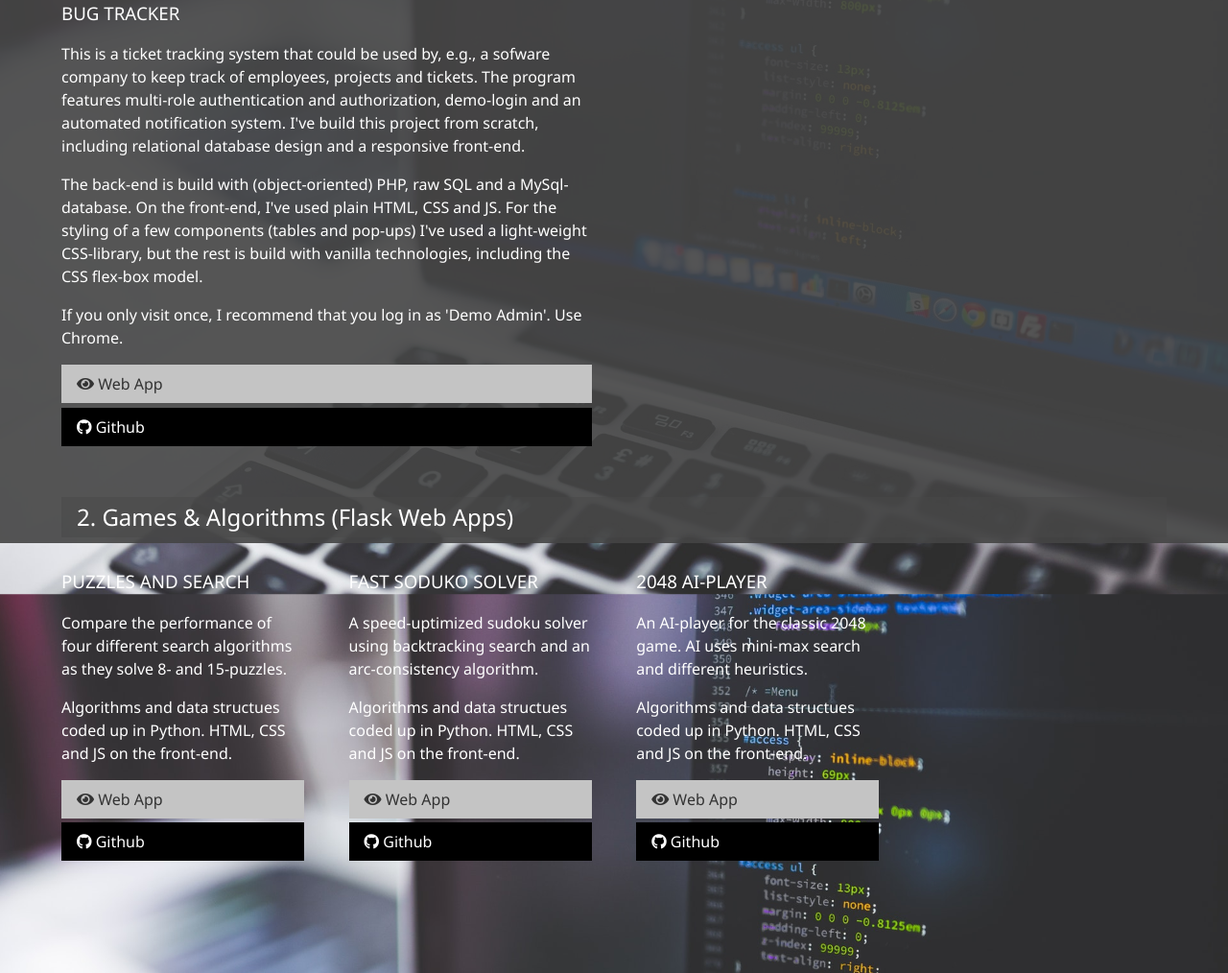
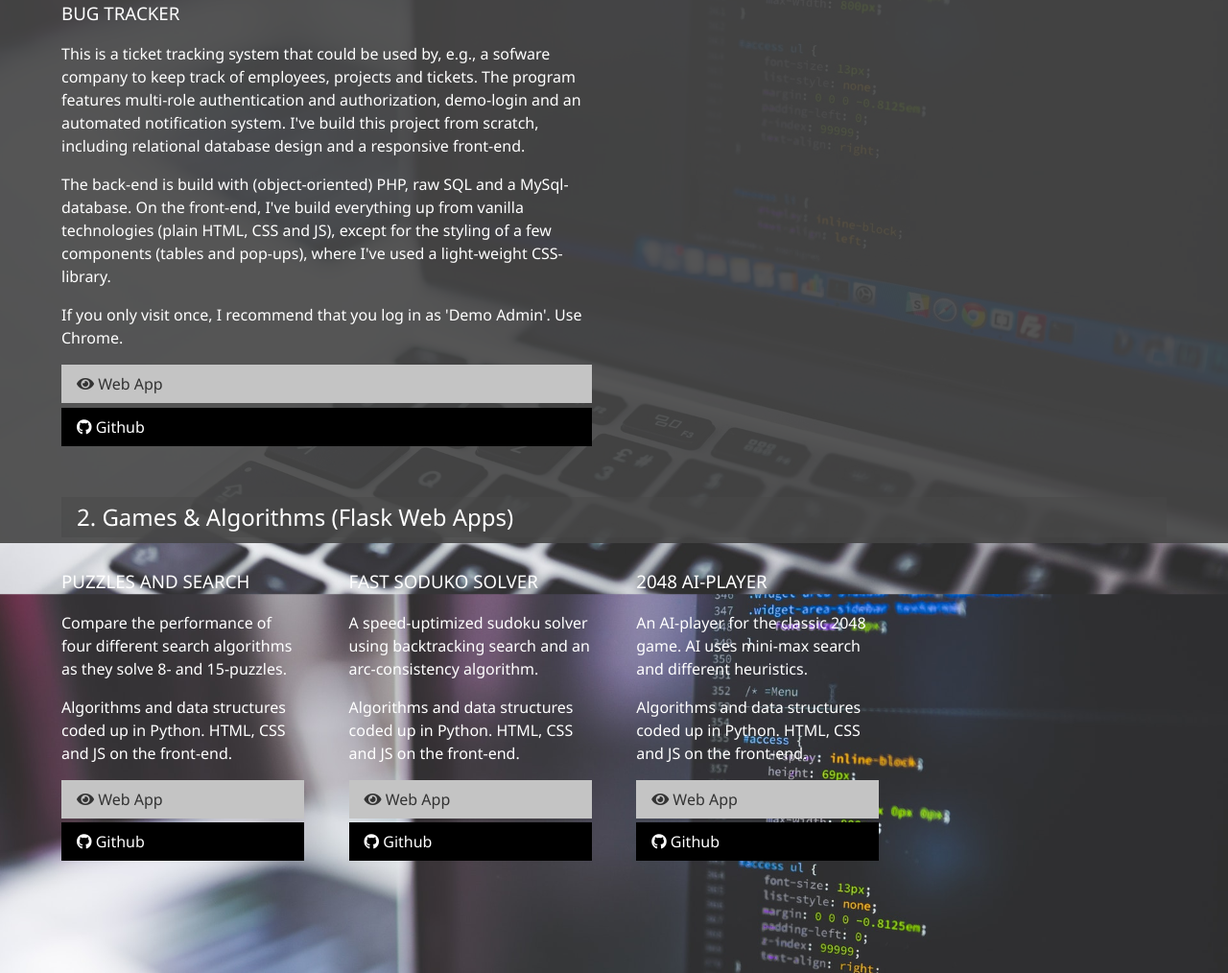
Before and after one commit to KristianMSchmidt/flask-portfolio, a Flask app: page /projects in a window 1280 px wide. Shown: the part 234-1248 px from the top of the page at 96% size. Run offline with Flask 2, Linux system fonts and the light colour scheme; some libraries are stand-ins or nearby versions.

Commit message:
typos...

```diff
--- a/templates/projects.html
+++ b/templates/projects.html
@@ -14,9 +14,8 @@
             <p>This is a ticket tracking system that could be used by, e.g., a sofware company to keep track of employees, projects and tickets. The program features multi-role authentication and authorization, demo-login and an automated notification system.
                 I've build this project from scratch, including relational database design and a responsive front-end.
             </p>
-            <p>The back-end is build with (object-oriented) PHP, raw SQL and a MySql-database. On the front-end, I've used plain HTML, CSS and JS. For the styling of a few components (tables and pop-ups) I've used a light-weight CSS-library, but the rest
-                is build with vanilla technologies, including the CSS flex-box model.
-            </p>
+            <p>The back-end is build with (object-oriented) PHP, raw SQL and a MySql-database. On the front-end, I've build everything up from vanilla technologies (plain HTML, CSS and JS), except for the styling of a few components (tables and pop-ups),
+                where I've used a light-weight CSS-library.</p>
             <p>If you only visit once, I recommend that you log in as 'Demo Admin'. Use Chrome. </p>
 
             <div class="project-links">
@@ -37,7 +36,7 @@
         <div class="project">
             <h3 class="text-primary">PUZZLES AND SEARCH</h3>
             <p>Compare the performance of four different search algorithms as they solve 8- and 15-puzzles.</p>
-            <p>Algorithms and data structues coded up in Python. HTML, CSS and JS on the front-end.</p>
+            <p>Algorithms and data structures coded up in Python. HTML, CSS and JS on the front-end.</p>
             <div class="project-links">
                 <a href="http://kristianmschmidt.pythonanywhere.com/puzzle" target="_blank" class="btn-light">
                     <i class="fas fa-eye"></i> Web App
@@ -50,7 +49,7 @@
         <div class="project">
             <h3 class="text-primary">FAST SODUKO SOLVER</h3>
             <p>A speed-uptimized sudoku solver using backtracking search and an arc-consistency algorithm.</p>
-            <p>Algorithms and data structues coded up in Python. HTML, CSS and JS on the front-end.</p>
+            <p>Algorithms and data structures coded up in Python. HTML, CSS and JS on the front-end.</p>
             <div class="project-links">
                 <a href="http://kristianmschmidt.pythonanywhere.com/sudoku" target="_blank" class="btn-light">
                     <i class="fas fa-eye"></i> Web App
@@ -63,7 +62,7 @@
         <div class="project">
             <h3 class="text-primary">2048 AI-PLAYER</h3>
             <p>An AI-player for the classic 2048 game. AI uses mini-max search and different heuristics.</p>
-            <p>Algorithms and data structues coded up in Python. HTML, CSS and JS on the front-end.</p>
+            <p>Algorithms and data structures coded up in Python. HTML, CSS and JS on the front-end.</p>
             <div class="project-links">
                 <a href="http://kristianmschmidt.pythonanywhere.com/twentyfortyeight" target="_blank" class="btn-light">
                     <i class="fas fa-eye"></i> Web App
```
